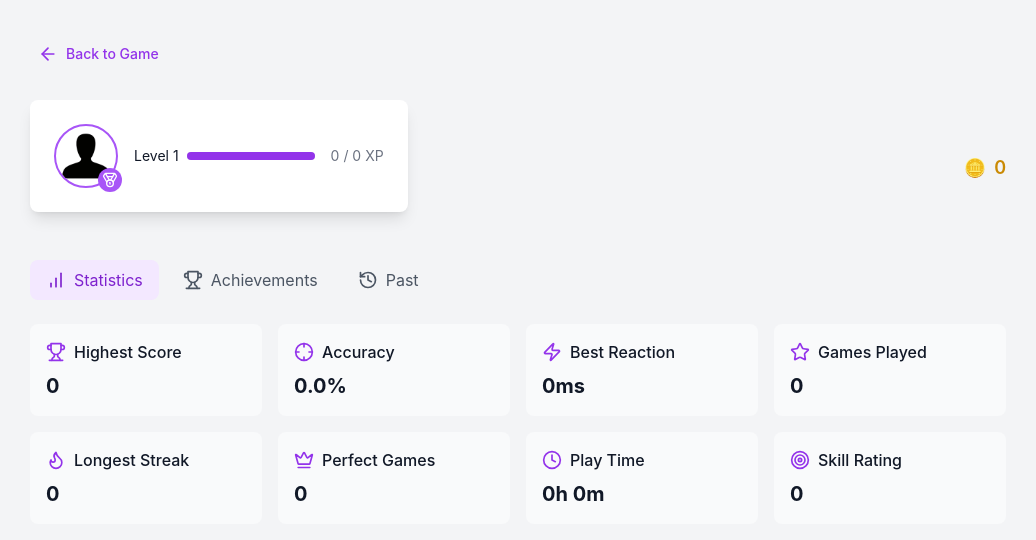
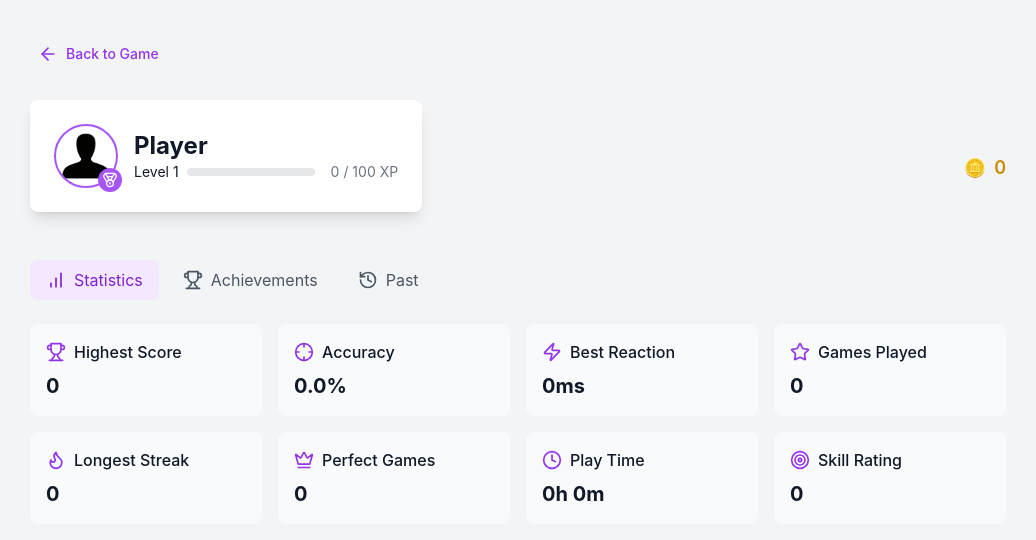
Before and after one commit to dbischoff777/reflexa, a React (Create React App) app: page /profile in a window 1280 px wide. Shown: the top 540 px of the page, without its empty margins (122-1158 px from the left). Built offline with nearby package versions, Linux system fonts and the light colour scheme.

Commit message:
fixed xp and username visualization in playerprofile

```diff
--- a/src/PlayerProfile.jsx
+++ b/src/PlayerProfile.jsx
@@ -290,10 +290,10 @@ const PlayerProfile = () => {
         <div className="mb-6">
           <div className="flex justify-between items-center">
             <ProfileHeader
-              username={stats.username}
+              username={localStorage.getItem('username') || 'Player'}
               avatar={playerAvatar}
-              level={Math.floor(stats.experience / 100) + 1}
-              experience={stats.experience}
+              level={Math.floor(stats.progress.experience / 100) + 1}
+              experience={stats.progress.experience}
               theme={settings.theme}
               onAvatarClick={handleAvatarClick}
             />
@@ -303,7 +303,7 @@ const PlayerProfile = () => {
             `}>
               <div className="flex items-center">
                 <span className="mr-2" role="img" aria-label="Coin">🪙</span>
-                <span>{playerData.coins}</span>
+                <span>{playerData.coins || 0}</span>
               </div>
             </div>
           </div>
--- a/src/PopItGame.jsx
+++ b/src/PopItGame.jsx
@@ -355,6 +355,11 @@ const PopItGame = () => {
   // Calculate final stats
   const calculateFinalStats = useCallback((endTime) => {
     const duration = Math.floor((endTime - gameStats.startTime) / 1000);
+    const baseExperience = Math.floor(score / 10); // Base experience from score
+    const timeBonus = Math.floor(duration / 10); // Bonus for game duration
+    const multiplierBonus = Math.floor(maxMultiplier * 5); // Bonus for highest multiplier achieved
+    const experienceGained = baseExperience + timeBonus + multiplierBonus;
+
     return {
       ...gameStats,
       score,
@@ -367,7 +372,8 @@ const PopItGame = () => {
       bestReactionTime: Math.min(...gameStats.reactionTimes) || 0,
       scorePerMinute: score / (duration / 60),
       lives,
-      maxLives: 5
+      maxLives: 5,
+      experienceGained
     };
   }, [gameStats, score, gameTime, lives, maxMultiplier]);
 
--- a/src/utils/playerStats.js
+++ b/src/utils/playerStats.js
@@ -103,19 +103,18 @@ export const initialPlayerStats = {
       stats.timeStats.totalSessionTime += gameData.duration;
 
       // Update progress
-      const xpGained = Math.floor(gameData.score / 10 + gameData.longestStreak + (gameData.lives * 10));
-      const currentLevel = stats.progress.level;
+      const xpGained = gameData.experienceGained;
       stats.progress.experience += xpGained;
 
       // Calculate new level
       const newLevel = Math.floor(Math.sqrt(stats.progress.experience / 100)) + 1;
 
-      // If level increased, reset experience
-      if (newLevel > currentLevel) {
-          stats.progress.experience = 0;
+      // If level increased, update level and reset experience
+      if (newLevel > stats.progress.level) {
+        stats.progress.level = newLevel;
+        stats.progress.experience = 0;
       }
 
-      stats.progress.level = newLevel;
       stats.progress.skillRating = calculateSkillRating(stats);
 
       stats.progress.skillRating = calculateSkillRating(stats);
```
